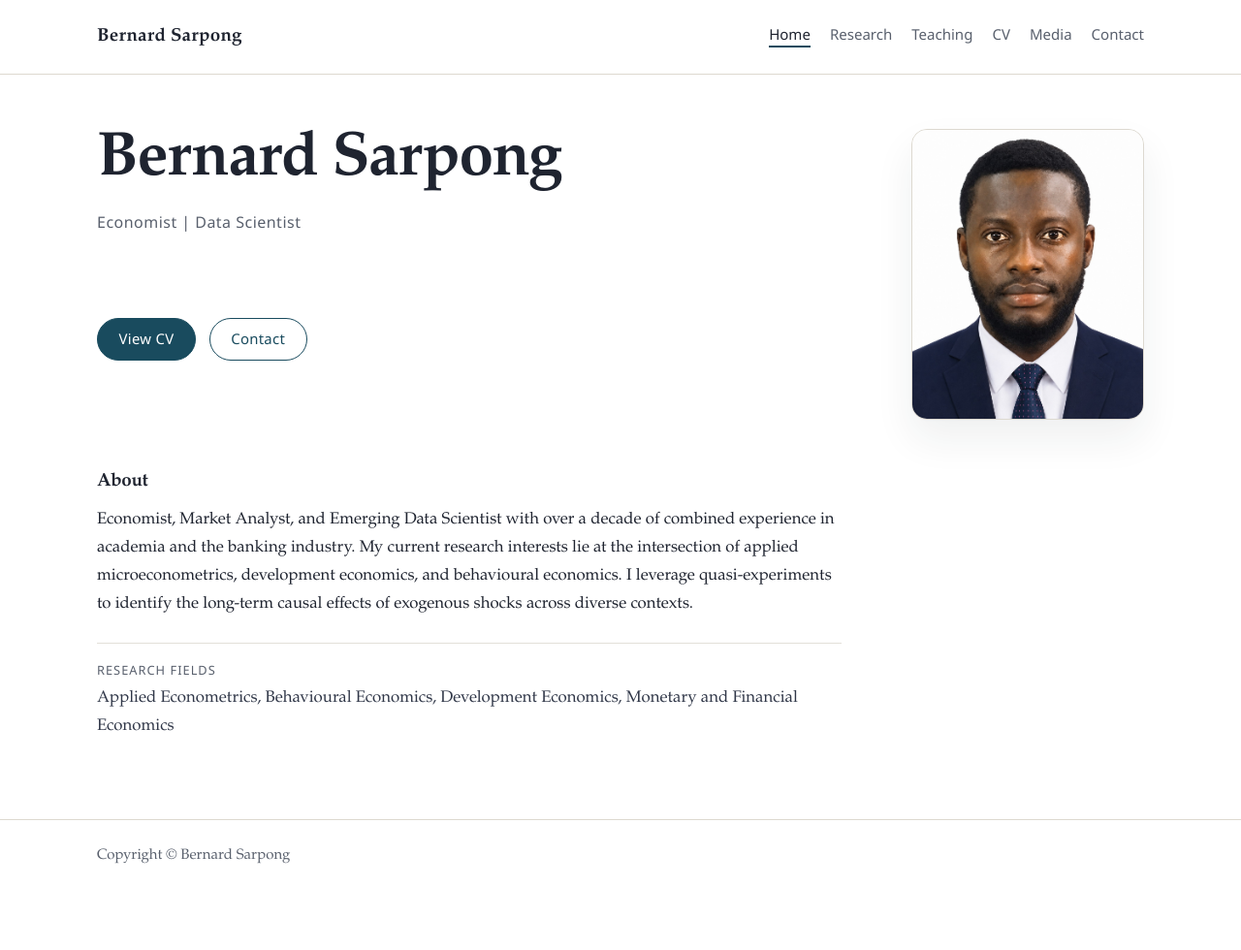
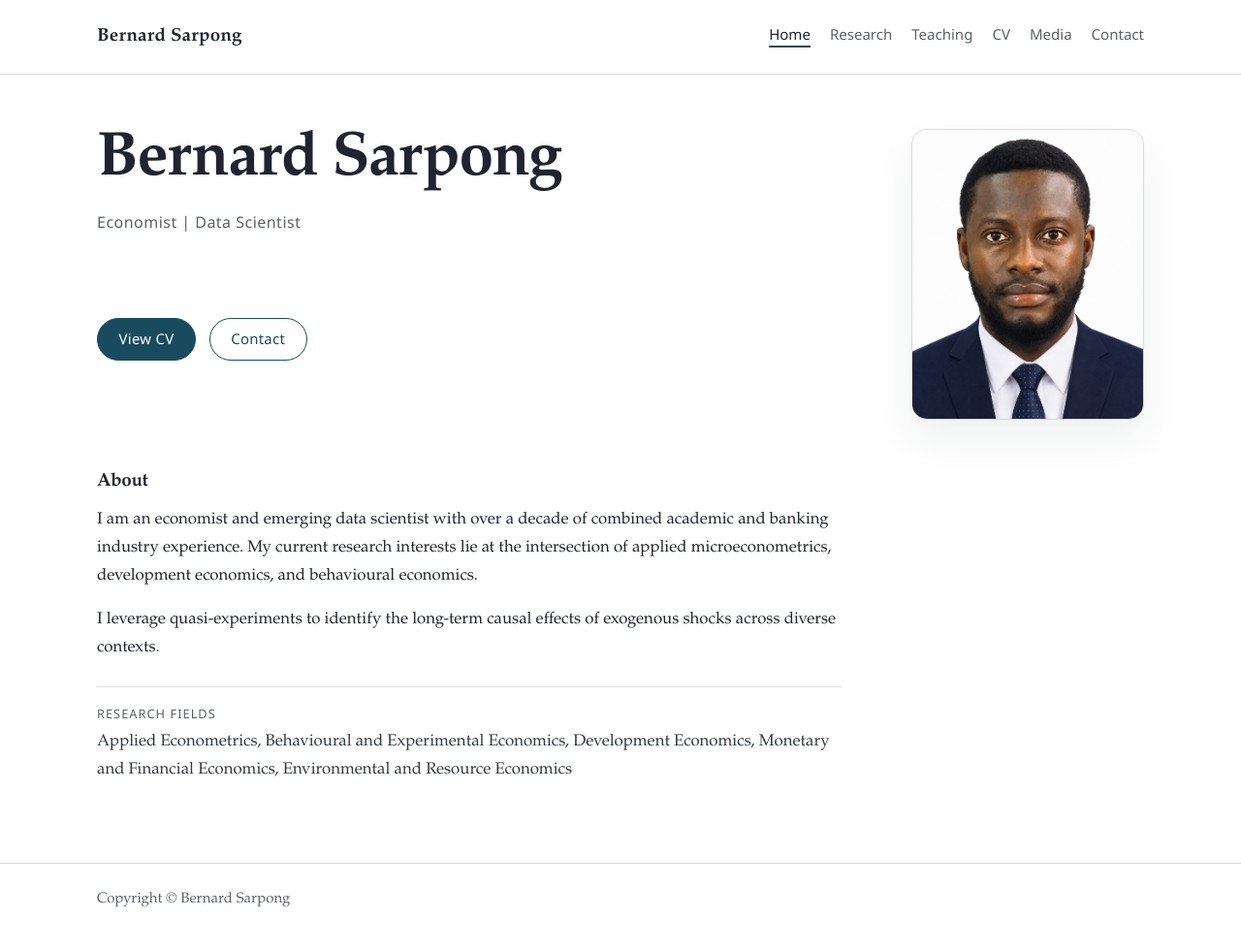
Before and after one commit to bernardksarpong/bernardksarpong.github.io, a Jekyll site: the page built from index.html, in a window 1280 px wide. Shown: the whole page at 97% size. Built offline with Jekyll 4.4.1, drawn with Linux system fonts in a browser that asks for light colours; before the commit the page ends 936 px from its top, so only the background shows below that.

Commit message:
Update profile content via site editor

```diff
--- a/_data/profile.yml
+++ b/_data/profile.yml
@@ -5,13 +5,15 @@
 profile_image: /assets/img/profile.jpg
 cv_file: /assets/files/Bernard_Sarpong_CV.pdf
 biography:
-  - Economist, Market Analyst, and Emerging Data Scientist with over a decade of combined experience in academia and the banking industry.  My current research interests lie at the intersection of applied microeconometrics, development economics, and behavioural economics. I leverage quasi-experiments to identify the long-term causal effects of exogenous shocks across diverse contexts.
+  - I am an economist and emerging data scientist with over a decade of combined academic and banking industry experience.  My current research interests lie at the intersection of applied microeconometrics, development economics, and behavioural economics.
+  - I leverage quasi-experiments to identify the long-term causal effects of exogenous shocks across diverse contexts.
 education: []
 research_fields:
   - Applied Econometrics
-  - Behavioural Economics
+  - Behavioural and Experimental Economics
   - Development Economics
   - Monetary and Financial Economics
+  - Environmental and Resource Economics
 research_interests:
   - Economic Research
   - Economic Consulting
```
